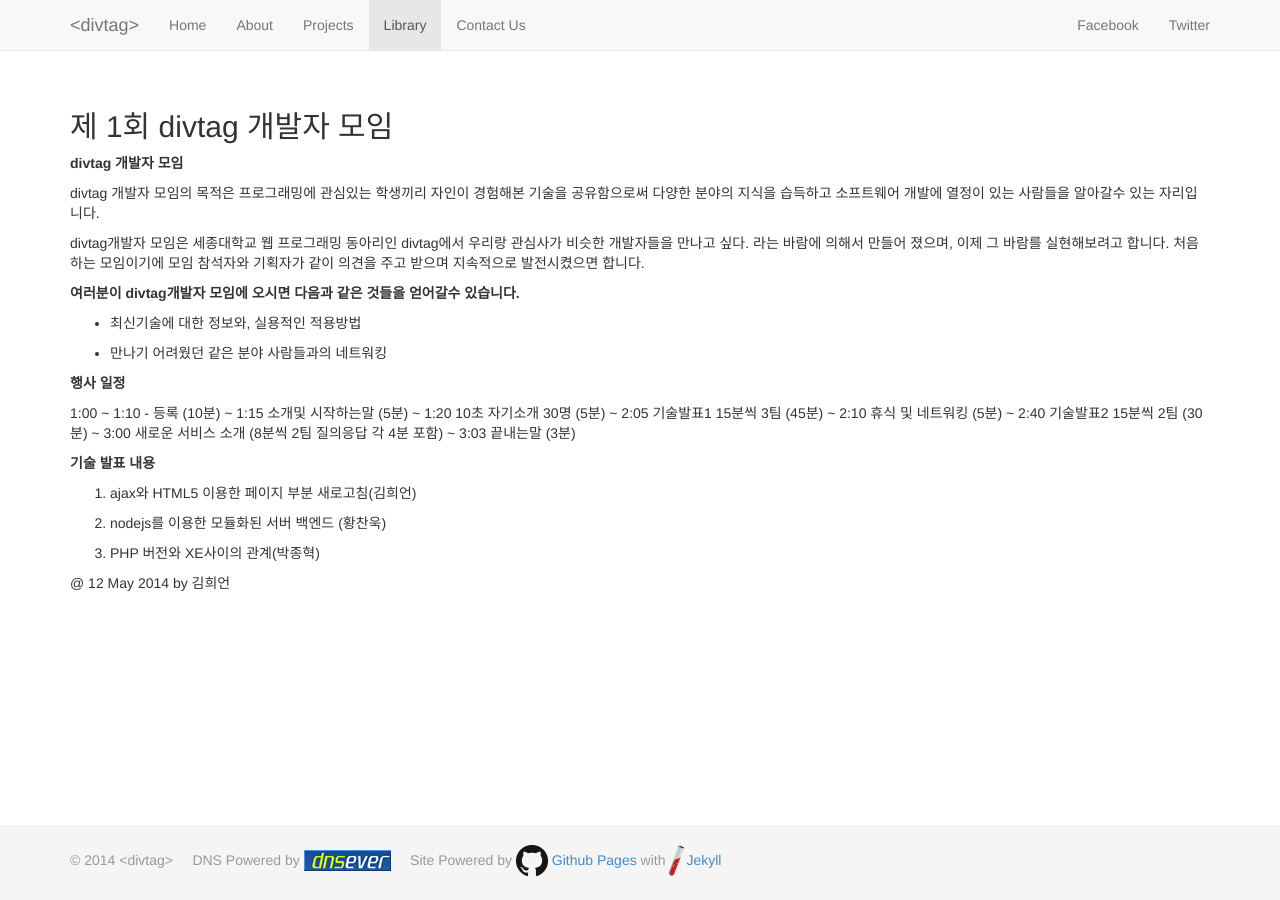
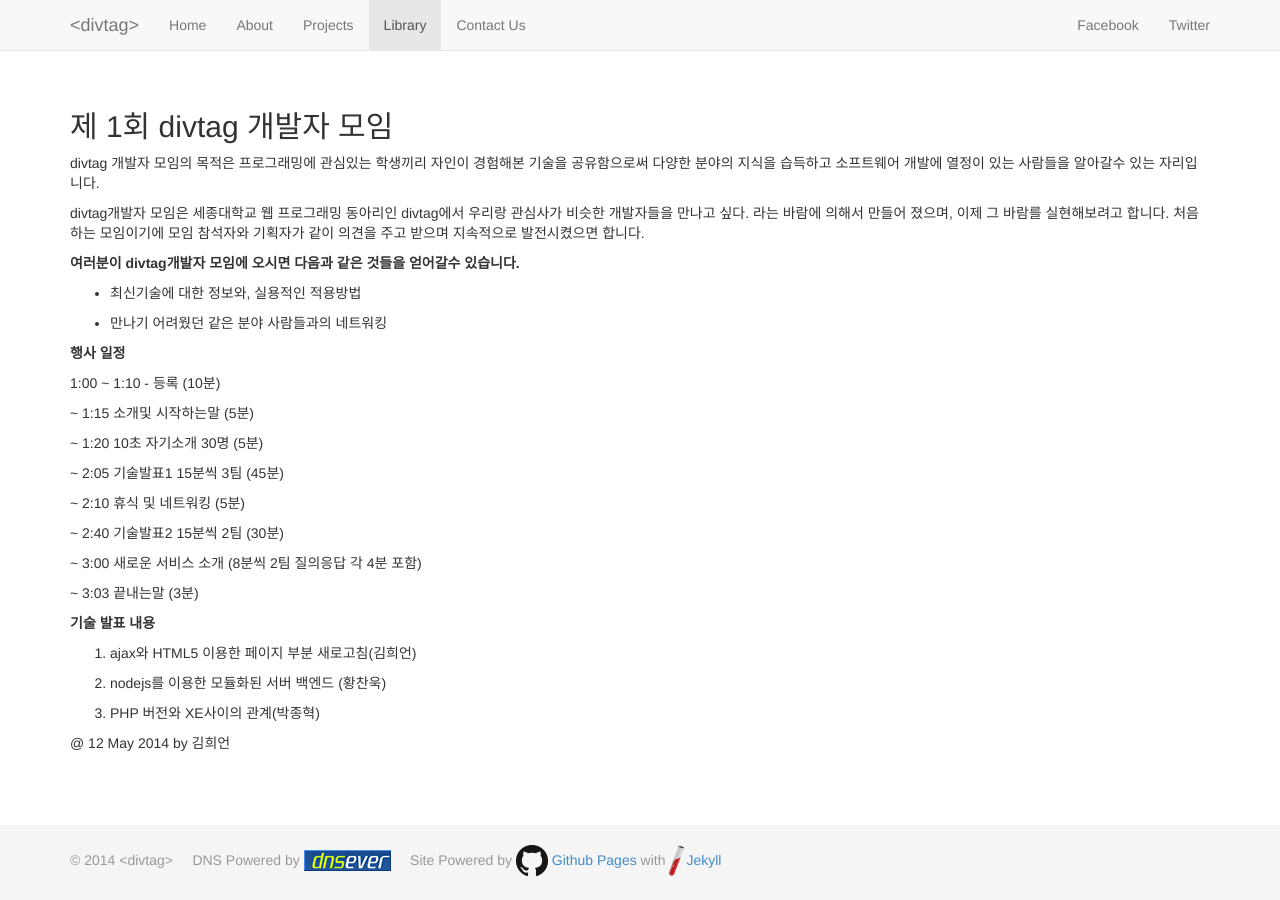
Before and after one commit to divtagers/divtagers.github.io, a Jekyll site: the page built from _posts/2014-05-12-divtagconf1.md, in a window 1280 px wide. Built offline with Jekyll 4.4.1, drawn with Linux system fonts in a browser that asks for light colours; nearby versions of some CDN libraries; Markdown is read by kramdown in place of the engine named in the settings.

Commit message:
Update 2014-05-12-divtagconf1.md

```diff
--- a/_posts/2014-05-12-divtagconf1.md
+++ b/_posts/2014-05-12-divtagconf1.md
@@ -6,8 +6,6 @@ permalink: /conf/1
 type: library
 author: "김희언"
 ---
-
-**divtag 개발자 모임**
 
 divtag 개발자 모임의 목적은 프로그래밍에 관심있는 학생끼리 자인이 경험해본 기술을 공유함으로써 다양한 분야의 지식을 습득하고 소프트웨어 개발에 열정이 있는 사람들을 알아갈수 있는 자리입니다.
 
@@ -22,12 +20,19 @@ divtag개발자 모임은 세종대학교 웹 프로그래밍 동아리인 divta
 **행사 일정**
 
 1:00 ~ 1:10 - 등록 (10분)
+
 ~ 1:15 소개및 시작하는말 (5분)
+
 ~ 1:20 10초 자기소개 30명 (5분)
+
 ~ 2:05 기술발표1 15분씩 3팀 (45분)
+
 ~ 2:10 휴식 및 네트워킹 (5분)
+
 ~ 2:40 기술발표2 15분씩 2팀 (30분)
+
 ~ 3:00 새로운 서비스 소개 (8분씩 2팀 질의응답 각 4분 포함)
+
 ~ 3:03 끝내는말 (3분)
 
 **기술 발표 내용**
```
